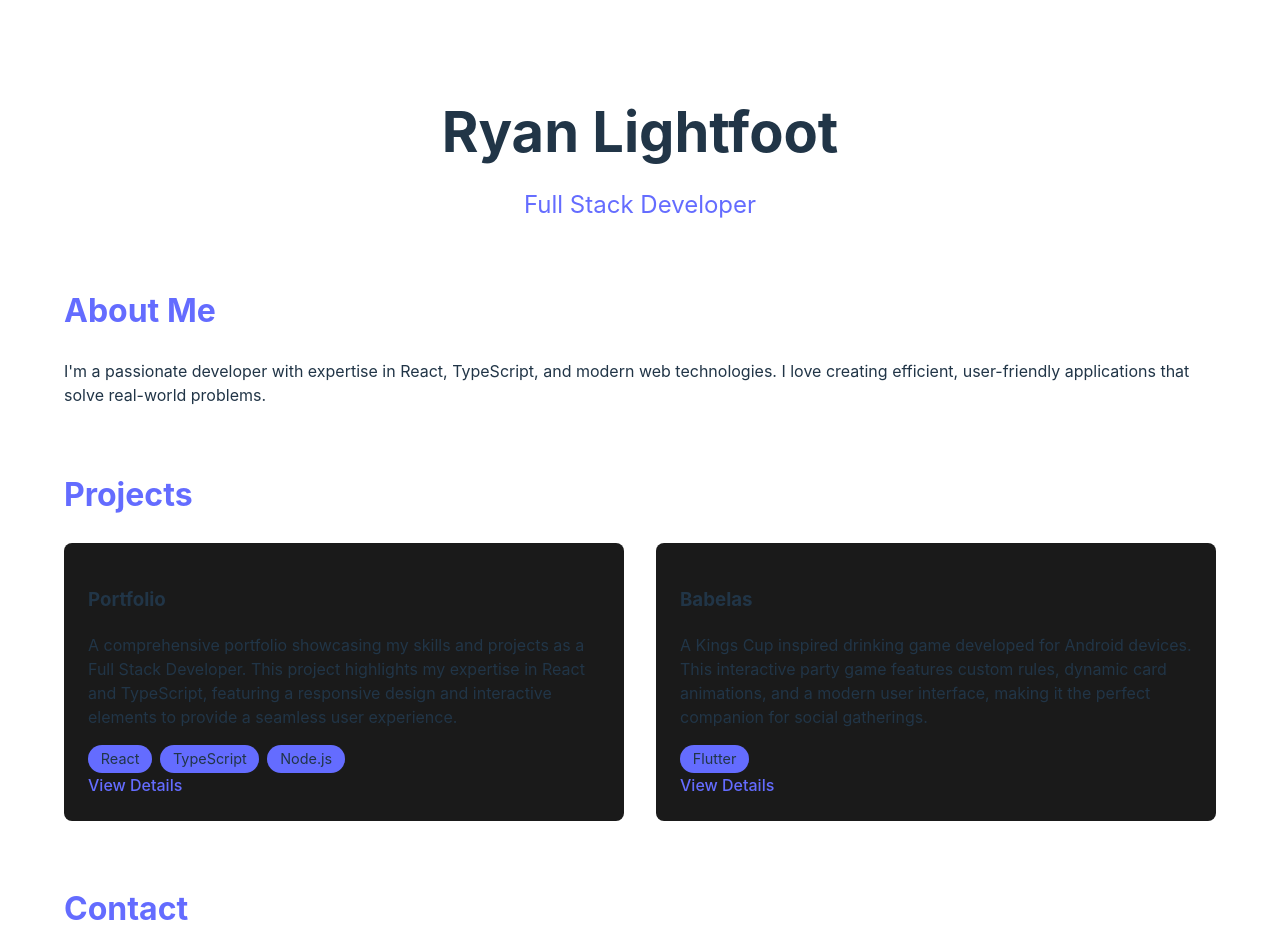
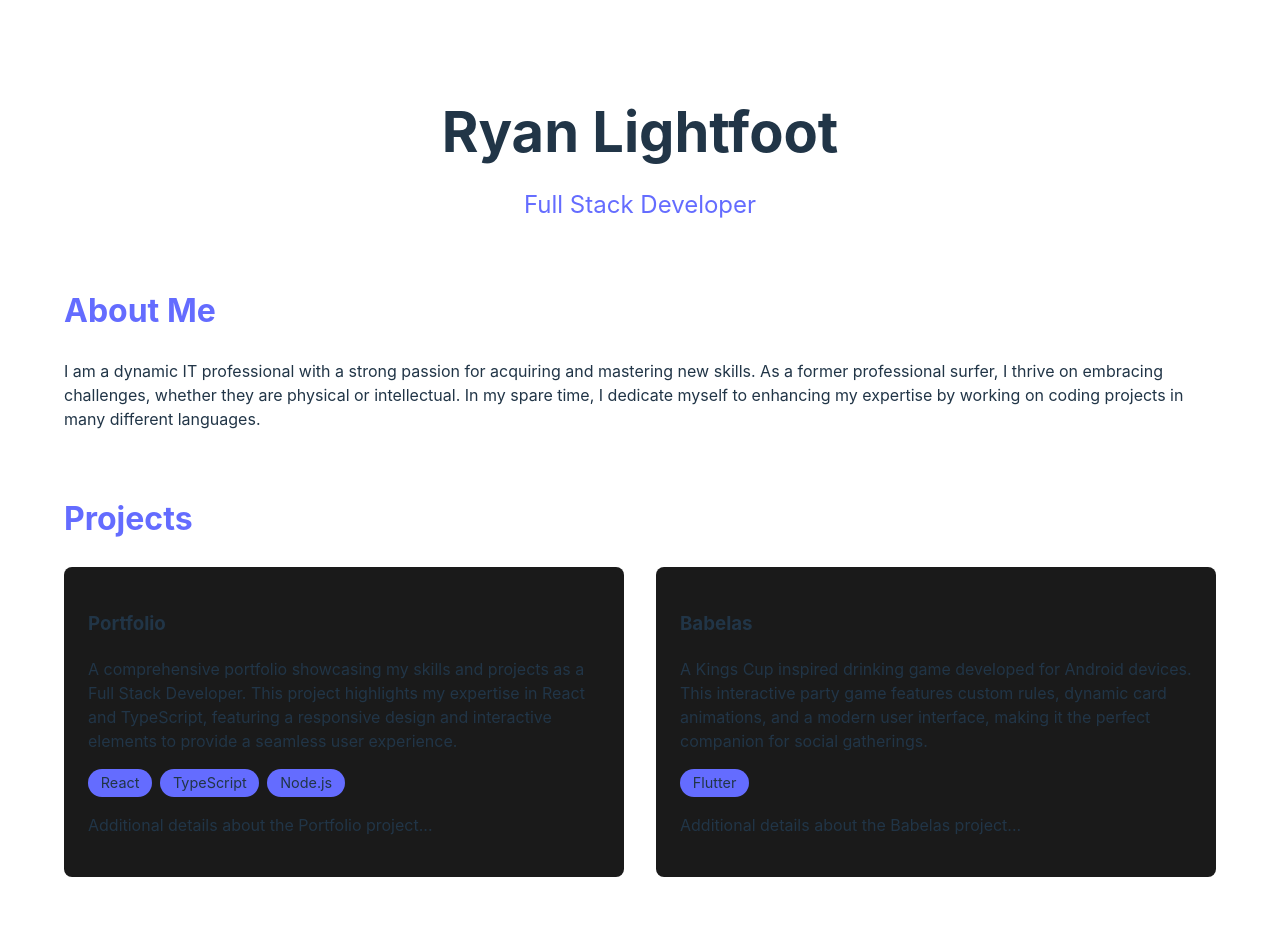
Before and after one commit to ryanlightfoot/Portfolio, a React (Vite) app: page / in a window 1280 px wide. Shown: the top 950 px of the page. Built offline with nearby package versions, Linux system fonts and the light colour scheme.

Commit message:
Added blurred cards

```diff
--- a/src/App.css
+++ b/src/App.css
@@ -46,6 +46,7 @@
   margin: 0 auto;
   padding: 2rem;
   text-align: left;
+  position: relative;
 }
 
 header {
@@ -77,17 +78,26 @@ h2 {
   display: grid;
   grid-template-columns: repeat(auto-fit, minmax(300px, 1fr));
   gap: 2rem;
+  position: relative;
 }
 
 .project-card {
   background: #1a1a1a;
   padding: 1.5rem;
   border-radius: 8px;
-  transition: transform 0.2s;
+  transition: transform 0.2s, filter 0.2s;
 }
 
 .project-card:hover {
-  transform: translateY(-5px);
+  position: relative;
+  z-index: 10;
+  transform: scale(1.1);
+  box-shadow: 0 0 20px rgba(0, 0, 0, 0.5);
+}
+
+.project-grid:hover .project-card:not(:hover) {
+  filter: blur(5px);
+  pointer-events: none;
 }
 
 .tech-stack {
@@ -136,3 +146,15 @@ h2 {
     grid-template-columns: 1fr;
   }
 }
+
+.expanded-card {
+  position: relative;
+  z-index: 10;
+  transform: scale(1.1);
+  box-shadow: 0 0 20px rgba(0, 0, 0, 0.5);
+}
+
+.blur-others .project-card:not(.expanded-card) {
+  filter: blur(5px);
+  pointer-events: none;
+}
--- a/src/App.tsx
+++ b/src/App.tsx
@@ -18,8 +18,9 @@ function App() {
               <section className="about">
                 <h2>About Me</h2>
                 <p>
-                  I'm a passionate developer with expertise in React, TypeScript, and modern web technologies.
-                  I love creating efficient, user-friendly applications that solve real-world problems.
+                I am a dynamic IT professional with a strong passion for acquiring and mastering new skills.
+                As a former professional surfer, I thrive on embracing challenges, whether they are physical or intellectual.
+                In my spare time, I dedicate myself to enhancing my expertise by working on coding projects in many different languages.
                 </p>
               </section>
 
@@ -38,7 +39,9 @@ function App() {
                       <span>TypeScript</span>
                       <span>Node.js</span>
                     </div>
-                    <a href="/project/1">View Details</a>
+                    <div className="additional-details">
+                      <p>Additional details about the Portfolio project...</p>
+                    </div>
                   </div>
                   <div className="project-card">
                     <h3>Babelas</h3>
@@ -50,7 +53,9 @@ function App() {
                     <div className="tech-stack">
                       <span>Flutter</span>
                     </div>
-                    <a href="/project/2">View Details</a>
+                    <div className="additional-details">
+                      <p>Additional details about the Babelas project...</p>
+                    </div>
                   </div>
                 </div>
               </section>
```
